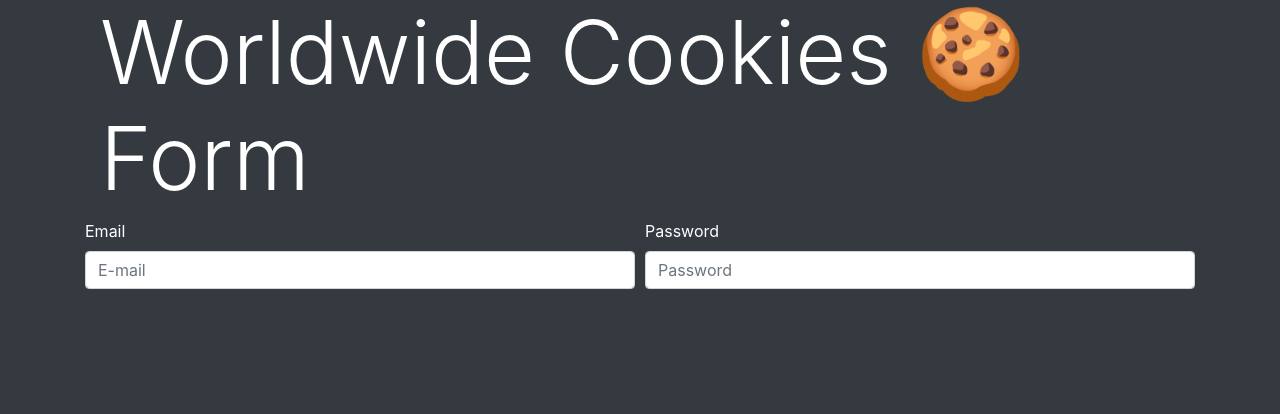
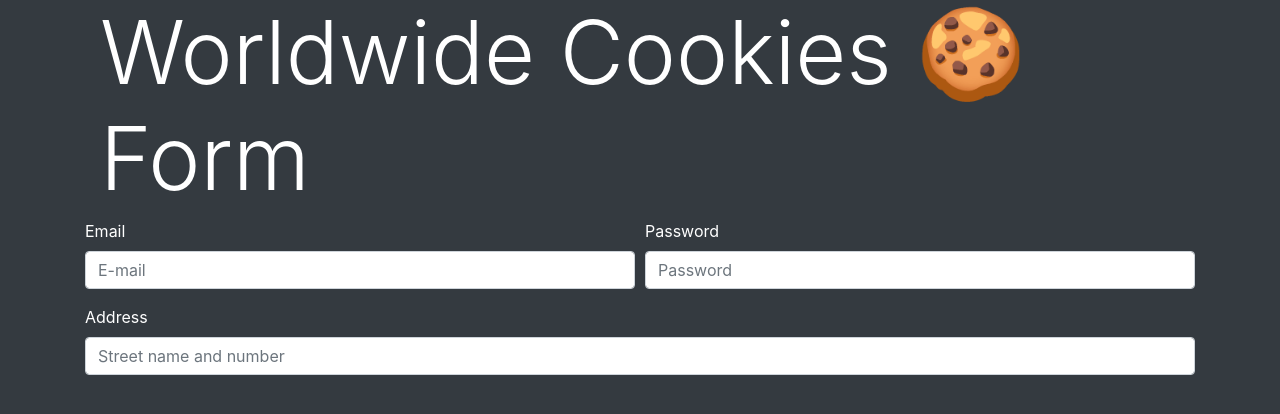
Before and after one commit to adoc26/Cookies_form, a plain HTML site: page index.html in a window 1280 px wide. Drawn offline with nearby package versions, Linux system fonts and the light colour scheme.

Commit message:
Added a div for address

```diff
--- a/index.html
+++ b/index.html
@@ -23,7 +23,10 @@
                     <input type="password" class="form-control" id="password" placeholder="Password">
                 </div>
             </div>
-
+            <div class="form-group">
+                <label for="address">Address</label>
+                <input type="text" class="form-control" id="address" placeholder="Street name and number">
+            </div>
 
 
         </form>
```
